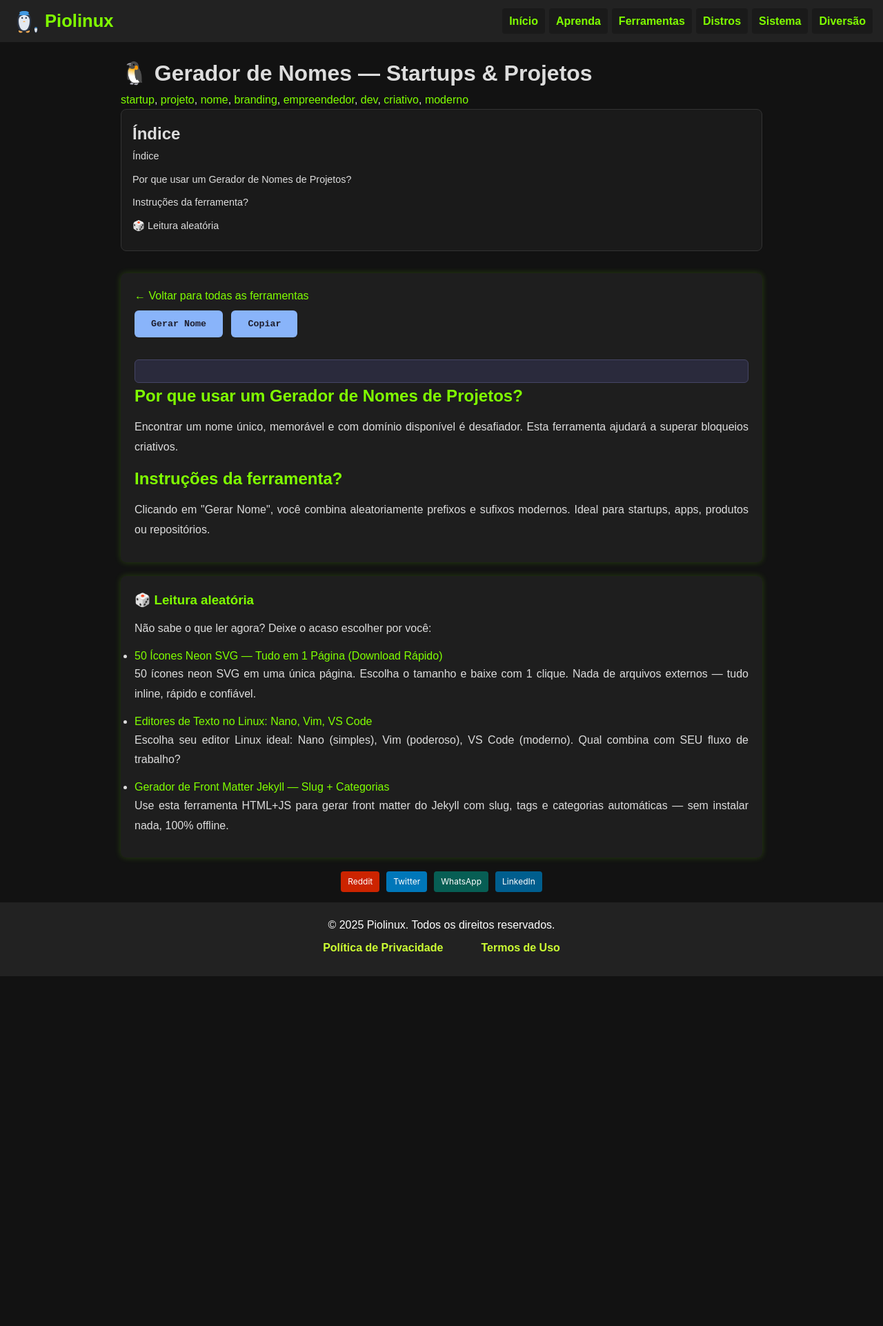
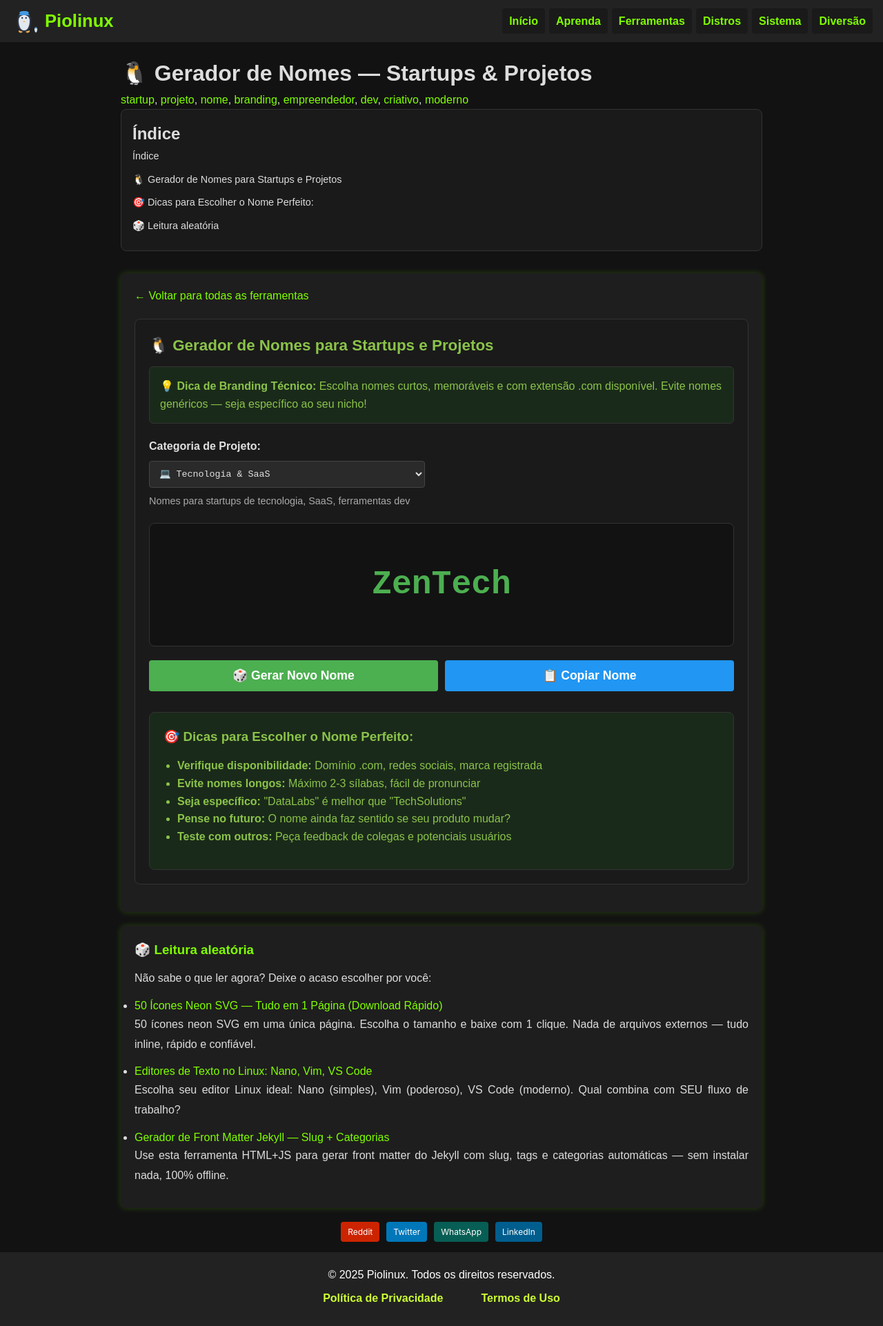
Before and after one commit to Piolinux/piolinux-site, a Jekyll site: the page built from _pages/tools/project-name-generator.html, in a window 1280 px wide. Shown: the whole page at 69% size. Built offline with Jekyll 4.4.1, drawn with Linux system fonts in a browser that asks for light colours; before the commit the page ends 1415 px from its top, so only the background shows below that.

Commit message:
Update project-name-generator.html

```diff
--- a/_pages/tools/project-name-generator.html
+++ b/_pages/tools/project-name-generator.html
@@ -16,25 +16,120 @@ tags: [startup, projeto, nome, branding, empreendedor, dev, criativo, moderno]
 <section class="tool-single-page">
   <a href="/ferramentas/" class="back-link">← Voltar para todas as ferramentas</a>
 
-  <div>
-    <button class="tool-button" onclick="generateProjectName()">Gerar Nome</button>
-    <button class="tool-button" onclick="copyProjectName()">Copiar</button>
-    <div id="projectNameResult" style="margin-top: 1rem; padding: 1rem; font-size: 1.5rem; background: #2a2a3c; border: 1px solid #454565; border-radius: 6px; color: #a6e3a1; font-family: monospace; text-align: center; font-weight: bold;"></div>
+
+
+
+<div class="tool-container" style="background: #1a1a1a; padding: 20px; border-radius: 8px; border: 1px solid #333; margin: 20px 0;">
+  <h2 class="tool-title" style="color: #8bc34a; margin-top: 0; font-size: 1.4em;">🐧 Gerador de Nomes para Startups e Projetos</h2>
+
+  <div style="background: #1a2a1a; color: #8bc34a; padding: 15px; border-radius: 6px; margin-bottom: 20px; border: 1px solid #333;">
+    <strong>💡 Dica de Branding Técnico:</strong> Escolha nomes curtos, memoráveis e com extensão .com disponível. Evite nomes genéricos — seja específico ao seu nicho!
   </div>
 
-  <div class="seo-content">
-    <h2>Por que usar um Gerador de Nomes de Projetos?</h2>
-    <p>Encontrar um nome único, memorável e com domínio disponível é desafiador. Esta ferramenta ajudará a superar bloqueios criativos.</p>
-    <h2>Instruções da ferramenta?</h2>
-    <p>Clicando em "Gerar Nome", você combina aleatoriamente prefixos e sufixos modernos. Ideal para startups, apps, produtos ou repositórios.</p>
+  <div style="margin-bottom: 20px;">
+    <label style="color: #e0e0e0; display: block; margin-bottom: 8px;"><strong>Categoria de Projeto:</strong></label>
+    <select id="nameCategory" onchange="generateProjectName()" style="background: #2a2a2a; color: #e0e0e0; padding: 10px; border: 1px solid #444; border-radius: 4px; width: 100%; max-width: 400px; font-family: monospace;">
+      <option value="tech">💻 Tecnologia & SaaS</option>
+      <option value="design">🎨 Design & Criativo</option>
+      <option value="data">📊 Dados & Analytics</option>
+      <option value="dev">⌨️ Desenvolvimento & Ferramentas</option>
+    </select>
+    <div id="nameDescription" style="color: #aaa; font-size: 0.9em; margin-top: 8px;">Nomes para startups de tecnologia, SaaS, ferramentas dev</div>
+  </div>
 
+  <div style="margin-bottom: 20px; text-align: center; padding: 30px; background: #121212; border-radius: 8px; border: 1px solid #333;">
+    <div id="projectNameResult" style="font-family: 'Courier New', monospace; font-size: 2em; color: #8bc34a; font-weight: bold; margin: 20px 0; transition: transform 0.3s ease;">
+      TechLabs
+    </div>
   </div>
+
+  <div style="display: flex; gap: 10px; justify-content: center; margin-bottom: 20px;">
+    <button onclick="generateProjectName()" style="background: #4caf50; color: white; border: none; padding: 12px 24px; border-radius: 4px; cursor: pointer; font-weight: bold; font-size: 1.1em; flex: 1;">
+      🎲 Gerar Novo Nome
+    </button>
+    <button onclick="copyProjectName()" style="background: #2196F3; color: white; border: none; padding: 12px 24px; border-radius: 4px; cursor: pointer; font-weight: bold; font-size: 1.1em; flex: 1;">
+      📋 Copiar Nome
+    </button>
+  </div>
+
+  <div style="background: #1a2a1a; color: #8bc34a; padding: 20px; border-radius: 8px; margin-top: 30px; border: 1px solid #333;">
+    <h3 style="color: #8bc34a; margin-top: 0;">🎯 Dicas para Escolher o Nome Perfeito:</h3>
+    <ul style="padding-left: 20px; margin: 15px 0; line-height: 1.6;">
+      <li><strong>Verifique disponibilidade:</strong> Domínio .com, redes sociais, marca registrada</li>
+      <li><strong>Evite nomes longos:</strong> Máximo 2-3 sílabas, fácil de pronunciar</li>
+      <li><strong>Seja específico:</strong> "DataLabs" é melhor que "TechSolutions"</li>
+      <li><strong>Pense no futuro:</strong> O nome ainda faz sentido se seu produto mudar?</li>
+      <li><strong>Teste com outros:</strong> Peça feedback de colegas e potenciais usuários</li>
+    </ul>
+  </div>
+</div>
+
+
 </section>
 
-<style>
-  /* ESTILO PADRÃO AQUI */
-  .tool-button { background: #89b4fa; color: #1e1e2e; padding: 0.75rem 1.5rem; font-family: monospace; font-weight: bold; border: none; border-radius: 6px; cursor: pointer; margin: 0.5rem 0.5rem 1rem 0; }
-</style>
+<script>
+const nameCategories = {
+  tech: {
+    prefixes: ['Tech', 'Cloud', 'Data', 'Neo', 'Hyper', 'Quantum', 'Alpha', 'Zen', 'Nova', 'Apex'],
+    suffixes: ['Labs', 'Soft', 'Works', 'Hub', 'Systems', 'Solutions', 'Studio', 'Tech', 'Dynamics', 'Group'],
+    color: '#4caf50',
+    description: 'Nomes para startups de tecnologia, SaaS, ferramentas dev'
+  },
+  design: {
+    prefixes: ['Pixel', 'Vector', 'Design', 'UI', 'UX', 'Creative', 'Art', 'Visual', 'Graphic', 'Layout'],
+    suffixes: ['Studio', 'Design', 'Agency', 'Labs', 'Creative', 'Works', 'Studio', 'Arts', 'Visual', 'Makers'],
+    color: '#ff9800',
+    description: 'Nomes para agências de design, UI/UX, criativos'
+  },
+  data: {
+    prefixes: ['Data', 'Analytics', 'Insight', 'Metric', 'Dash', 'Report', 'Query', 'Table', 'Chart', 'Graph'],
+    suffixes: ['Labs', 'Analytics', 'Insights', 'Metrics', 'Dash', 'Reports', 'Queries', 'Tables', 'Charts', 'Graphs'],
+    color: '#2196F3',
+    description: 'Nomes para projetos de dados, BI, análise'
+  },
+  dev: {
+    prefixes: ['Code', 'Dev', 'Script', 'Byte', 'Bit', 'Stack', 'Hack', 'Build', 'Deploy', 'Commit'],
+    suffixes: ['Labs', 'Dev', 'Code', 'Scripts', 'Bytes', 'Bits', 'Stack', 'Hacks', 'Builds', 'Commits'],
+    color: '#9c27b0',
+    description: 'Nomes para ferramentas de desenvolvimento, scripts, utilitários'
+  }
+};
+
+function generateProjectName() {
+    const category = document.getElementById('nameCategory').value;
+    const config = nameCategories[category];
+    const prefix = config.prefixes[Math.floor(Math.random() * config.prefixes.length)];
+    const suffix = config.suffixes[Math.floor(Math.random() * config.suffixes.length)];
+    const name = prefix + suffix;
+
+    const resultDiv = document.getElementById('projectNameResult');
+    resultDiv.innerHTML = `<span style="color: ${config.color}; font-weight: bold; font-size: 1.5em;">${name}</span>`;
+    document.getElementById('nameDescription').innerText = config.description;
+
+    // Animação sutil
+    resultDiv.style.transform = 'scale(0.95)';
+    setTimeout(() => {
+        resultDiv.style.transform = 'scale(1.05)';
+        setTimeout(() => {
+            resultDiv.style.transform = 'scale(1.0)';
+        }, 100);
+    }, 50);
+}
+
+function copyProjectName() {
+    const name = document.getElementById('projectNameResult').innerText;
+    if (name) {
+        navigator.clipboard.writeText(name).then(() => {
+            alert(`✅ Nome do projeto copiado: ${name}`);
+        }).catch(() => {
+            alert('❌ Falha ao copiar. Tente manualmente.');
+        });
+    }
+}
+
+// Gera ao carregar
+generateProjectName();
+</script>
 
 
 <script type="application/ld+json">
@@ -64,25 +159,3 @@ tags: [startup, projeto, nome, branding, empreendedor, dev, criativo, moderno]
   "dateModified": "{{ page.last_modified_at | date_to_rfc3339 }}"
 }
 </script>
-
-
-
-
-<script>
-const prefixes = ['Tech', 'Cloud', 'Data', 'Neo', 'Hyper', 'Quantum', 'Alpha', 'Zen', 'Nova', 'Apex', 'Vertex', 'Nexus', 'Orbit', 'Pulse', 'Spark', 'Flux', 'Echo', 'Vanta', 'Aero', 'Lumen'];
-const suffixes = ['Labs', 'Soft', 'Works', 'Hub', 'Systems', 'Solutions', 'Studio', 'Labs', 'Tech', 'Dynamics', 'Group', 'Inc', 'Corp', 'IO', 'AI', 'X', 'Pro', 'Prime', 'Edge', 'Flow'];
-
-function generateProjectName() {
-  const prefix = prefixes[Math.floor(Math.random() * prefixes.length)];
-  const suffix = suffixes[Math.floor(Math.random() * suffixes.length)];
-  const name = prefix + suffix;
-  document.getElementById('projectNameResult').innerText = name;
-}
-
-function copyProjectName() {
-  const name = document.getElementById('projectNameResult').innerText;
-  if (name) {
-    navigator.clipboard.writeText(name).then(() => alert('✅ Copiado: ' + name));
-  }
-}
-</script>
```
